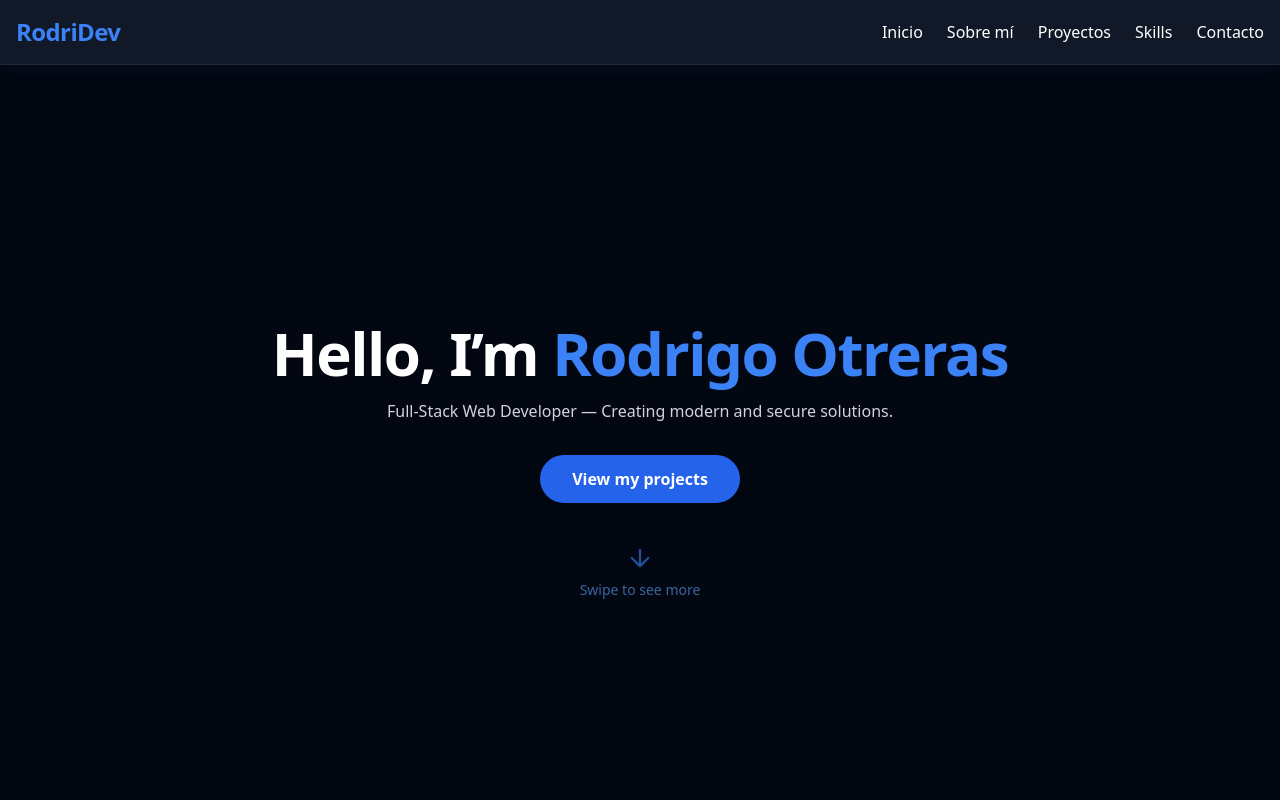
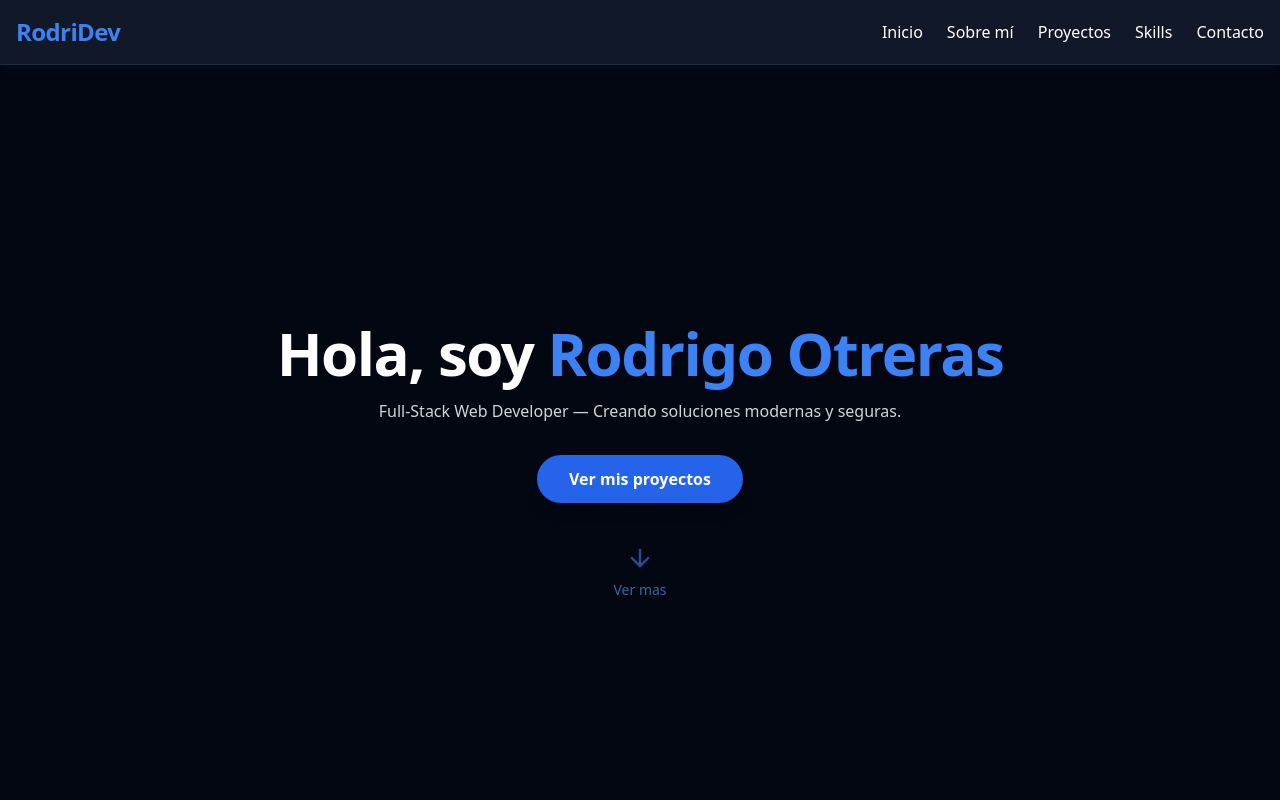
Before and after one commit to XxTreendxX/PortfolioRodriDev, a React (Vite) app: page / in a window 1280 px wide. Shown: the top 800 px of the page. Built offline with nearby package versions, Linux system fonts and the light colour scheme.

Commit message:
Se creo la parte de skills y about

```diff
--- a/src/pages/Home.jsx
+++ b/src/pages/Home.jsx
@@ -5,16 +5,16 @@ function Home() {
     <section className="min-h-screen flex flex-col justify-center items-center bg-gray-950 text-white">
       <div className="text-center">
         <h1 className="text-5xl sm:text-6xl font-extrabold mb-4 tracking-tight">
-          Hello, I’m <span className="text-blue-500">Rodrigo Otreras</span>
+          Hola, soy <span className="text-blue-500">Rodrigo Otreras</span>
         </h1>
         <p className="text-x1 sm:text-2x1 text-gray-300 mb-8">
-          Full-Stack Web Developer — Creating modern and secure solutions.
+          Full-Stack Web Developer — Creando soluciones modernas y seguras.
         </p>
         <Link
           to="/projects"
           className="inline-block px-8 py-3 bg-blue-600 hover:bg-blue-500 text-white rounded-full font-semibold shadow-lg hover:scale-105 transition duration-300"
         >
-          View my projects
+          Ver mis proyectos
         </Link>
       </div>
 
@@ -34,7 +34,7 @@ function Home() {
             d="M12 5v14m0 0-7-7m7 7 7-7"
           />
         </svg>
-        <p className="text-sm mt-2 text-blue-400">Swipe to see more</p>
+        <p className="text-sm mt-2 text-blue-400">Ver mas</p>
       </div>
     </section>
   );
```
